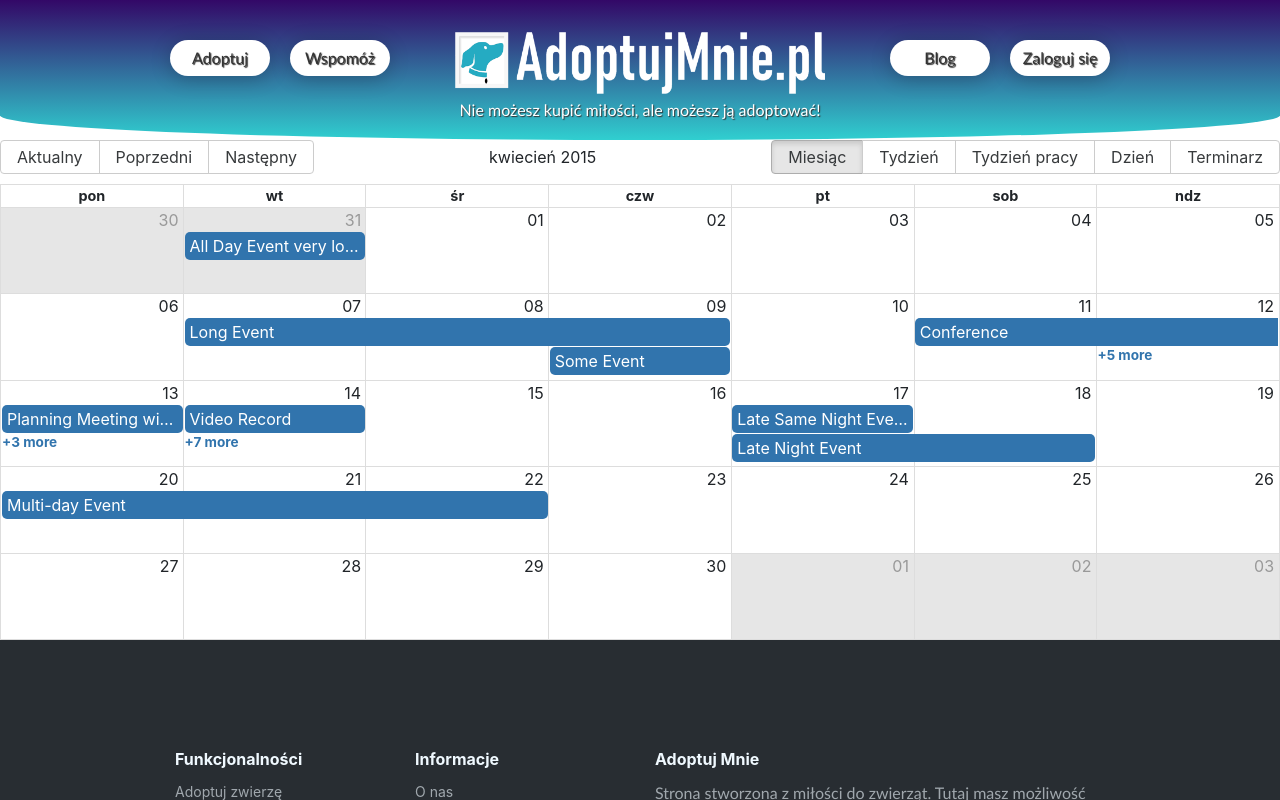
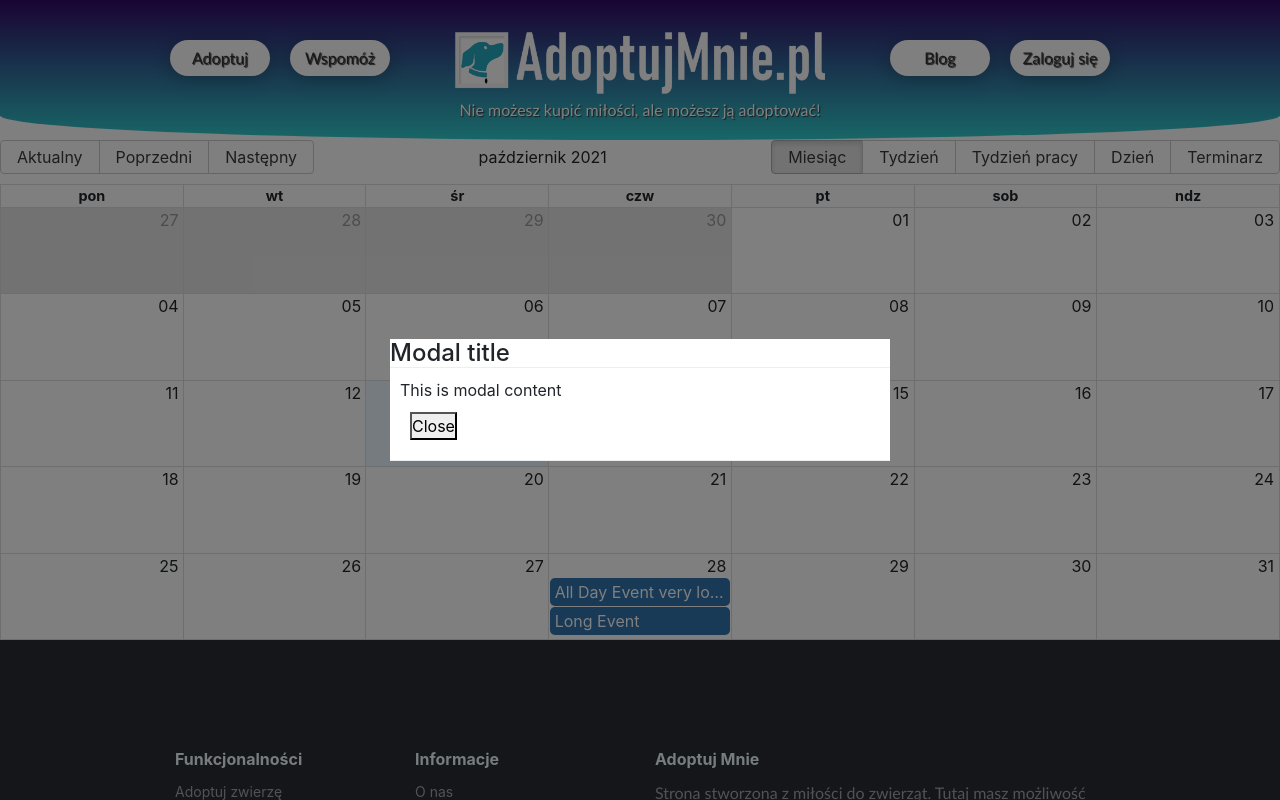
Before and after one commit to maciejlewicki95/the-adoption-process, a React (Create React App) app: page / in a window 1280 px wide. Shown: the top 800 px of the page. Built offline with nearby package versions, Linux system fonts and the light colour scheme.

Commit message:
first attempt for create modal popup with events details

```diff
--- a/src/App.js
+++ b/src/App.js
@@ -3,7 +3,7 @@ import {Header} from './components/Header'
 import {Footer} from './components/Footer'
 import {FirstStep} from './components/FirstStep'
 import {ViewDataForShelter} from './components/ViewDataForShelter'
-import ViewWithCalendar from './components/ViewWithCalendar';
+import {ViewWithCalendar} from './components/ViewWithCalendar';
 import {
   BrowserRouter as Router,
   Switch,
--- /dev/null
+++ b/src/components/ShowEvent.jsx
@@ -0,0 +1,23 @@
+import React, { useEffect, useState } from "react";
+import './modal.css'
+
+export const ShowEvent = props => {
+
+    return (
+        <>
+            <div class="event_modal">
+                <div class="event_modal_content">
+                    <div class="event_modal_header">
+                        <h4 class="event_modal_title">Modal title</h4>
+                        <div class="event_modal_body">
+                            This is modal content
+                            <div class="event_modal_footer">
+                                <button class="button">Close</button>
+                            </div>
+                        </div>
+                    </div>
+                </div>
+            </div>
+        </>
+    )
+}
--- a/src/components/ViewWithCalendar.jsx
+++ b/src/components/ViewWithCalendar.jsx
@@ -122,7 +122,8 @@ import { Calendar, Views, momentLocalizer } from 'react-big-calendar';
 import moment from 'moment';
 import 'moment/locale/pl'
 import 'react-big-calendar/lib/css/react-big-calendar.css';
-import events from './events';
+import './modal.css'
+import { ShowEvent } from './ShowEvent';
 
 const localizer = momentLocalizer(moment)
 let allViews = Object.keys(Views).map(k => Views[k])
@@ -133,18 +134,38 @@ const ColoredDateCellWrapper = ({ children }) =>
       backgroundColor: 'lightblue',
     },
   })
+const events = [{
+    id: 0,
+    title: 'All Day Event very long title',
+    start: new Date(2021, 9, 28, 17, 0, 0),
+    end: new Date(2021, 9, 28, 17, 40, 0),
+    location: 'Warszawa'
+  },
+  {
+    id: 1,
+    title: 'Long Event',
+    start: new Date(2021, 9, 28, 17, 30, 0),
+    end: new Date(2021, 9, 28, 18, 0, 0),
+    location: 'Poznań'
+  },
+
+]
 
 
 
-let ViewWithCalendar = () => (
+
+export const ViewWithCalendar = () => {
+
+  return(
+    <>
+      <ShowEvent />
       <Calendar
-    selectable
         timeslots={2}
         views={allViews}
         events={events}
-    step={60}
         showMultiDayTimes
-    defaultDate={new Date(2015, 3, 1)}
+        onSelectEvent = {event => alert(event.location)}
+        defaultDate={new Date()}
         components={{
           timeSlotWrapper: ColoredDateCellWrapper,
         }}
@@ -162,6 +183,5 @@ let ViewWithCalendar = () => (
             noEventsInRange: "Nie ma żadnego wydarzenia w wybranym zakresie."
           }}
       />
-)
-
-export default ViewWithCalendar
+    </>
+  )}
--- a/src/components/events.js
+++ /dev/null
@@ -1,180 +0,0 @@
-const now = new Date()
-
-export default [
-  {
-    id: 0,
-    title: 'All Day Event very long title',
-    allDay: true,
-    start: new Date(2015, 3, 0),
-    end: new Date(2015, 3, 1),
-  },
-  {
-    id: 1,
-    title: 'Long Event',
-    start: new Date(2015, 3, 7),
-    end: new Date(2015, 3, 10),
-  },
-
-  {
-    id: 2,
-    title: 'DTS STARTS',
-    start: new Date(2016, 2, 13, 0, 0, 0),
-    end: new Date(2016, 2, 20, 0, 0, 0),
-  },
-
-  {
-    id: 3,
-    title: 'DTS ENDS',
-    start: new Date(2016, 10, 6, 0, 0, 0),
-    end: new Date(2016, 10, 13, 0, 0, 0),
-  },
-
-  {
-    id: 4,
-    title: 'Some Event',
-    start: new Date(2015, 3, 9, 0, 0, 0),
-    end: new Date(2015, 3, 10, 0, 0, 0),
-  },
-  {
-    id: 5,
-    title: 'Conference',
-    start: new Date(2015, 3, 11),
-    end: new Date(2015, 3, 13),
-    desc: 'Big conference for important people',
-  },
-  {
-    id: 6,
-    title: 'Meeting',
-    start: new Date(2015, 3, 12, 10, 30, 0, 0),
-    end: new Date(2015, 3, 12, 12, 30, 0, 0),
-    desc: 'Pre-meeting meeting, to prepare for the meeting',
-  },
-  {
-    id: 7,
-    title: 'Lunch',
-    start: new Date(2015, 3, 12, 12, 0, 0, 0),
-    end: new Date(2015, 3, 12, 13, 0, 0, 0),
-    desc: 'Power lunch',
-  },
-  {
-    id: 8,
-    title: 'Meeting',
-    start: new Date(2015, 3, 12, 14, 0, 0, 0),
-    end: new Date(2015, 3, 12, 15, 0, 0, 0),
-  },
-  {
-    id: 9,
-    title: 'Happy Hour',
-    start: new Date(2015, 3, 12, 17, 0, 0, 0),
-    end: new Date(2015, 3, 12, 17, 30, 0, 0),
-    desc: 'Most important meal of the day',
-  },
-  {
-    id: 10,
-    title: 'Dinner',
-    start: new Date(2015, 3, 12, 20, 0, 0, 0),
-    end: new Date(2015, 3, 12, 21, 0, 0, 0),
-  },
-  {
-    id: 11,
-    title: 'Planning Meeting with Paige',
-    start: new Date(2015, 3, 13, 8, 0, 0),
-    end: new Date(2015, 3, 13, 10, 30, 0),
-  },
-  {
-    id: 11.1,
-    title: 'Inconvenient Conference Call',
-    start: new Date(2015, 3, 13, 9, 30, 0),
-    end: new Date(2015, 3, 13, 12, 0, 0),
-  },
-  {
-    id: 11.2,
-    title: "Project Kickoff - Lou's Shoes",
-    start: new Date(2015, 3, 13, 11, 30, 0),
-    end: new Date(2015, 3, 13, 14, 0, 0),
-  },
-  {
-    id: 11.3,
-    title: 'Quote Follow-up - Tea by Tina',
-    start: new Date(2015, 3, 13, 15, 30, 0),
-    end: new Date(2015, 3, 13, 16, 0, 0),
-  },
-  {
-    id: 12,
-    title: 'Late Night Event',
-    start: new Date(2015, 3, 17, 19, 30, 0),
-    end: new Date(2015, 3, 18, 2, 0, 0),
-  },
-  {
-    id: 12.5,
-    title: 'Late Same Night Event',
-    start: new Date(2015, 3, 17, 19, 30, 0),
-    end: new Date(2015, 3, 17, 23, 30, 0),
-  },
-  {
-    id: 13,
-    title: 'Multi-day Event',
-    start: new Date(2015, 3, 20, 19, 30, 0),
-    end: new Date(2015, 3, 22, 2, 0, 0),
-  },
-  {
-    id: 14,
-    title: 'Today',
-    start: new Date(new Date().setHours(new Date().getHours() - 3)),
-    end: new Date(new Date().setHours(new Date().getHours() + 3)),
-  },
-  {
-    id: 15,
-    title: 'Point in Time Event',
-    start: now,
-    end: now,
-  },
-  {
-    id: 16,
-    title: 'Video Record',
-    start: new Date(2015, 3, 14, 15, 30, 0),
-    end: new Date(2015, 3, 14, 19, 0, 0),
-  },
-  {
-    id: 17,
-    title: 'Dutch Song Producing',
-    start: new Date(2015, 3, 14, 16, 30, 0),
-    end: new Date(2015, 3, 14, 20, 0, 0),
-  },
-  {
-    id: 18,
-    title: 'Itaewon Halloween Meeting',
-    start: new Date(2015, 3, 14, 16, 30, 0),
-    end: new Date(2015, 3, 14, 17, 30, 0),
-  },
-  {
-    id: 19,
-    title: 'Online Coding Test',
-    start: new Date(2015, 3, 14, 17, 30, 0),
-    end: new Date(2015, 3, 14, 20, 30, 0),
-  },
-  {
-    id: 20,
-    title: 'An overlapped Event',
-    start: new Date(2015, 3, 14, 17, 0, 0),
-    end: new Date(2015, 3, 14, 18, 30, 0),
-  },
-  {
-    id: 21,
-    title: 'Phone Interview',
-    start: new Date(2015, 3, 14, 17, 0, 0),
-    end: new Date(2015, 3, 14, 18, 30, 0),
-  },
-  {
-    id: 22,
-    title: 'Cooking Class',
-    start: new Date(2015, 3, 14, 17, 30, 0),
-    end: new Date(2015, 3, 14, 19, 0, 0),
-  },
-  {
-    id: 23,
-    title: 'Go to the gym',
-    start: new Date(2015, 3, 14, 18, 30, 0),
-    end: new Date(2015, 3, 14, 20, 0, 0),
-  },
-]
--- /dev/null
+++ b/src/components/modal.css
@@ -0,0 +1,32 @@
+.event_modal {
+    position: fixed;
+    left: 0;
+    right: 0;
+    top: 0;
+    bottom: 0;
+    background-color: rgba(0, 0, 0, 0.5);
+    display: flex;
+    align-items: center;
+    justify-content: center;
+    z-index: 10;
+}
+
+.event_modal_content {
+    width: 500px;
+    background-color: #fff;
+}
+
+.event_modal_header .event_modal_footer {
+    padding: 10px;
+}
+
+.event_modal_title {
+    margin: 0;
+}
+
+.event_modal_body {
+    padding: 10px;
+    border-top: 1px solid #eee;
+    border-bottom: 1px solid #eee;
+
+}
```
Lines whose indentation alone changed are shown as unchanged.
